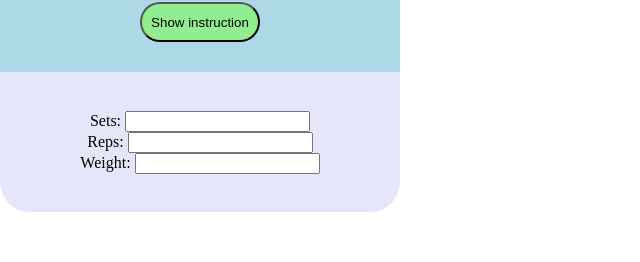
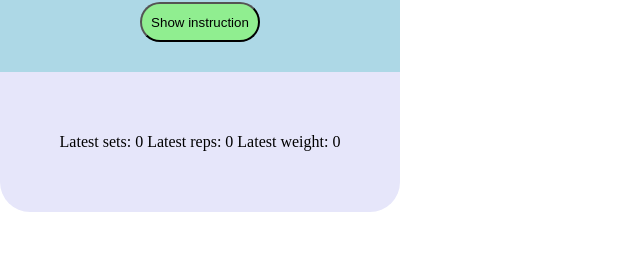
Before and after one commit to therealchrismcfly/capstone-project, a Next.js app: page / in a window 1280 px wide. Shown: the part 381-643 px from the top of the page, without its empty margins (0-640 px from the left). Built offline with nearby package versions, Linux system fonts and the light colour scheme.

Commit message:
fix footer

```diff
--- a/src/components/Card/indexCard.js
+++ b/src/components/Card/indexCard.js
@@ -13,42 +13,36 @@ const IndexCalendar = dynamic(() => import('../Calendar/indexCalendar'), {
 import StyledHideButton from '../Buttons/HideButton/styled';
 import StyledCardBody from '../CardBody/styled';
 import StyledCardDescription from '../CardDescription/styled';
-import CardFooter from '../CardFooter';
+import StyledCardFooter from '../CardFooter/styled';
 import StyledCardHeader from '../CardHeader/styled';
 import StyledCardHeadline from '../CardHeadline/styled';
 
 import StyledCard from './styled';
 
 export default function IndexCard({exerciseCard}) {
-	const changeSets = useStore(state => state.changeSets);
-	const changeReps = useStore(state => state.changeReps);
-	const changeWeight = useStore(state => state.changeWeight);
 	const handleBookmark = useStore(state => state.handleBookmark);
 	const [isCalendarVisible, setIsCalendarVisible] = useState(false);
 	const [isInstructionVisible, setIsInstructionVisible] = useState(false);
 	const addToPlanner = useStore(state => state.addToPlanner);
-	const workoutPlan = useStore(state => state.workoutPlan);
-	console.log(workoutPlan);
+	const workouts = useStore(state => state.workouts);
+	const currentExercises = workouts.filter(workout => exerciseCard.name === workout.name);
+	const sortedCurrentExercises = currentExercises.sort(
+		(a, b) => new Date(b.date) - new Date(a.date)
+	);
+	const latestStats = sortedCurrentExercises.length
+		? sortedCurrentExercises[0]
+		: {sets: '0', reps: '0', weight: '0'};
 
 	function selectDate(selectedDate) {
 		const date = selectedDate.toDateString();
-		addToPlanner(date, exerciseCard.name);
+		addToPlanner(
+			date,
+			exerciseCard.name,
+			latestStats.sets,
+			latestStats.reps,
+			latestStats.weight
+		);
 		setIsCalendarVisible(false);
-	}
-
-	function handleSubmit(event) {
-		event.preventDefault();
-	}
-	function handleSetInput(input) {
-		changeSets(exerciseCard.id, Number(input));
-	}
-
-	function handleRepInput(input) {
-		changeReps(exerciseCard.id, Number(input));
-	}
-
-	function handleWeightInput(input) {
-		changeWeight(exerciseCard.id, Number(input));
 	}
 
 	return (
@@ -93,16 +87,10 @@ export default function IndexCard({exerciseCard}) {
 					<StyledCardDescription>{exerciseCard.instruction}</StyledCardDescription>
 				)}
 			</StyledCardBody>
-			<form onSubmit={handleSubmit}>
-				<CardFooter
-					sets={exerciseCard.sets}
-					reps={exerciseCard.reps}
-					weight={exerciseCard.weight}
-					handleSetInput={handleSetInput}
-					handleRepInput={handleRepInput}
-					handleWeightInput={handleWeightInput}
-				/>
-			</form>
+			<StyledCardFooter>
+				Latest sets: {latestStats.sets} Latest reps: {latestStats.reps} Latest weight:{' '}
+				{latestStats.weight}
+			</StyledCardFooter>
 		</StyledCard>
 	);
 }
--- a/src/components/CardLists/planner.js
+++ b/src/components/CardLists/planner.js
@@ -12,8 +12,8 @@ function CardlistPlanner() {
 	const workouts = useStore(state => state.workouts);
 	const plannedDate = useStore(state => state.plannedDate);
 	const filteredCards = workouts.filter(workout => workout.date.includes(plannedDate));
-
 	const sortedCards = filteredCards.sort((a, b) => Number(a.isDone) - Number(b.isDone));
+	console.log(workouts);
 
 	return (
 		<>
--- a/src/hooks/useStore.js
+++ b/src/hooks/useStore.js
@@ -60,7 +60,7 @@ const useStore = create(set => ({
 		});
 	},
 
-	addToPlanner: (date, name) => {
+	addToPlanner: (date, name, sets, reps, weight) => {
 		set(state => {
 			return {
 				workouts: [
@@ -69,9 +69,9 @@ const useStore = create(set => ({
 						id: nanoid(),
 						date,
 						name,
-						sets: '0',
-						reps: '0',
-						weight: '0',
+						sets,
+						reps,
+						weight,
 						isDone: false,
 					},
 				],
```
Also changed, not shown: src/components/Card/favoritesCard.js (+20 -30 lines).
